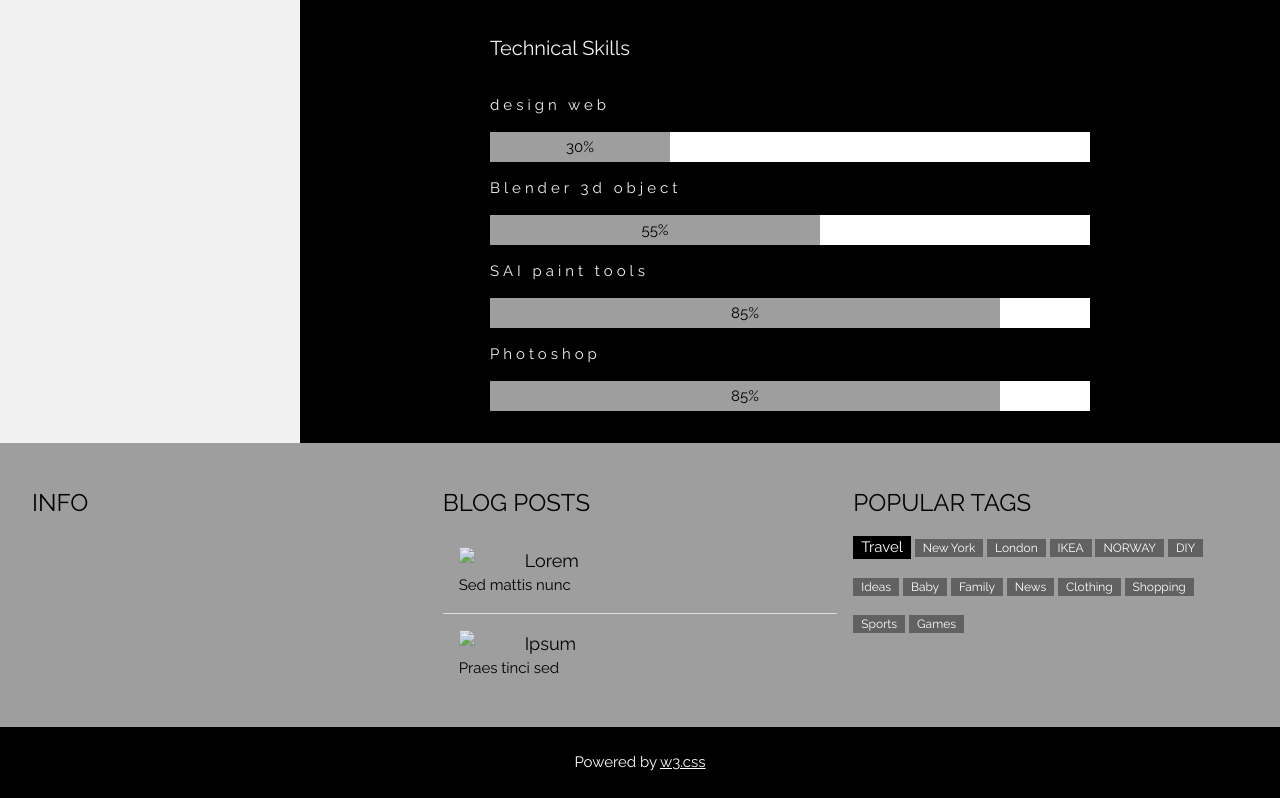
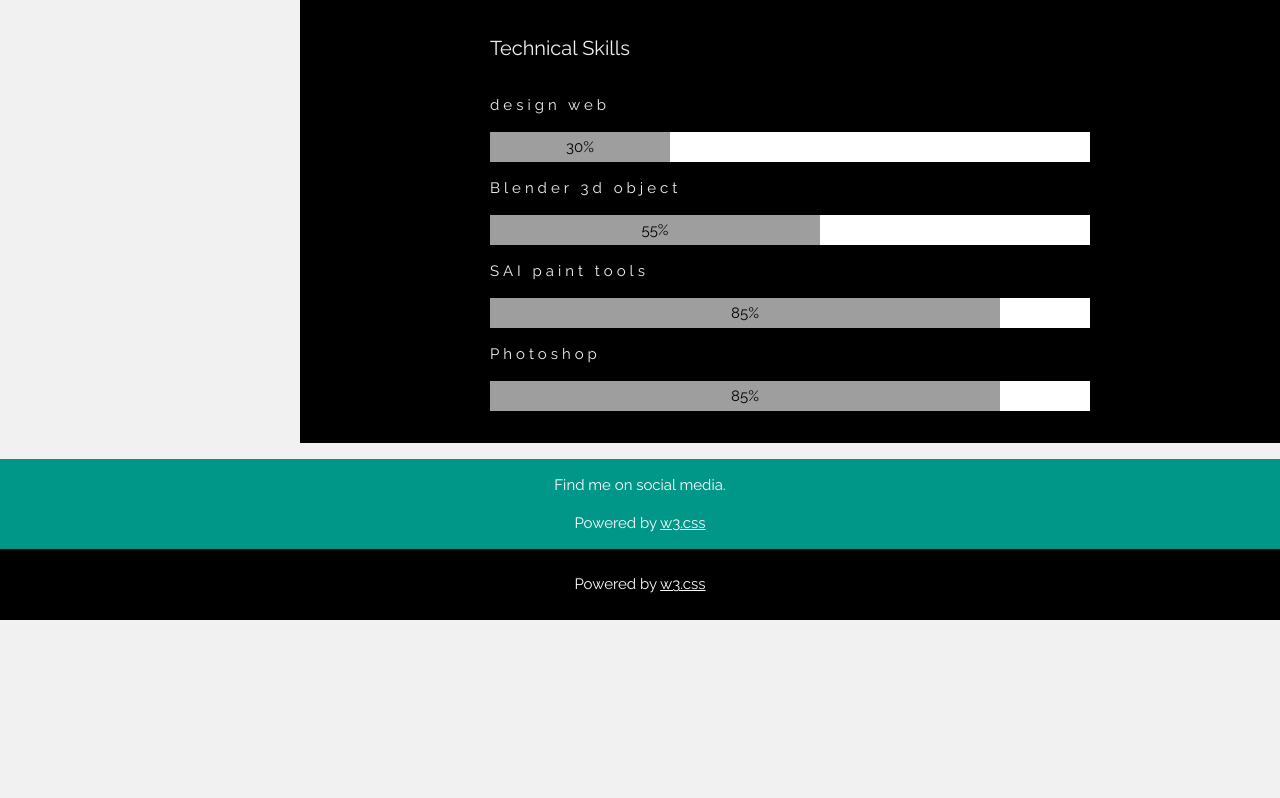
Before and after one commit to ShiroeART/ShiroeART.github.io, a plain HTML site: page index.html in a window 1280 px wide. Shown: the part 1032-1830 px from the top of the page. After the commit the page ends 1652 px from the top, so only its background shows below. Drawn offline with nearby package versions, Linux system fonts and the light colour scheme.

Commit message:
Update index.html

```diff
--- a/index.html
+++ b/index.html
@@ -113,40 +113,17 @@ body,h1,h2,h3,h4,h5 {font-family: "Raleway", sans-serif}
   <!-- Contact section -->
 
   <!-- Footer -->
-  <footer class="w3-container w3-padding-32 w3-grey">
-    <div class="w3-row-padding">
-      <div class="w3-third">
-        <h3>INFO</h3>
-         </div>
+  <footer class="w3-container w3-teal w3-center w3-margin-top">
+  <p>Find me on social media.</p>
+  <i class="fa fa-facebook-official w3-hover-opacity"></i>
+  <i class="fa fa-instagram w3-hover-opacity"></i>
+  <i class="fa fa-snapchat w3-hover-opacity"></i>
+  <i class="fa fa-pinterest-p w3-hover-opacity"></i>
+  <i class="fa fa-twitter w3-hover-opacity"></i>
+  <i class="fa fa-linkedin w3-hover-opacity"></i>
+  <p>Powered by <a href="https://www.w3schools.com/w3css/default.asp" target="_blank">w3.css</a></p>
+</footer>
 
-      <div class="w3-third">
-        <h3>BLOG POSTS</h3>
-        <ul class="w3-ul">
-          <li class="w3-padding-16 w3-hover-black">
-            <img src="/w3images/workshop.jpg" class="w3-left w3-margin-right" style="width:50px">
-            <span class="w3-large">Lorem</span><br>
-            <span>Sed mattis nunc</span>
-          </li>
-          <li class="w3-padding-16 w3-hover-black">
-            <img src="/w3images/gondol.jpg" class="w3-left w3-margin-right" style="width:50px">
-            <span class="w3-large">Ipsum</span><br>
-            <span>Praes tinci sed</span>
-          </li>
-        </ul>
-      </div>
-
-      <div class="w3-third">
-        <h3>POPULAR TAGS</h3>
-        <p>
-          <span class="w3-tag w3-black w3-margin-bottom">Travel</span> <span class="w3-tag w3-dark-grey w3-small w3-margin-bottom">New York</span> <span class="w3-tag w3-dark-grey w3-small w3-margin-bottom">London</span>
-          <span class="w3-tag w3-dark-grey w3-small w3-margin-bottom">IKEA</span> <span class="w3-tag w3-dark-grey w3-small w3-margin-bottom">NORWAY</span> <span class="w3-tag w3-dark-grey w3-small w3-margin-bottom">DIY</span>
-          <span class="w3-tag w3-dark-grey w3-small w3-margin-bottom">Ideas</span> <span class="w3-tag w3-dark-grey w3-small w3-margin-bottom">Baby</span> <span class="w3-tag w3-dark-grey w3-small w3-margin-bottom">Family</span>
-          <span class="w3-tag w3-dark-grey w3-small w3-margin-bottom">News</span> <span class="w3-tag w3-dark-grey w3-small w3-margin-bottom">Clothing</span> <span class="w3-tag w3-dark-grey w3-small w3-margin-bottom">Shopping</span>
-          <span class="w3-tag w3-dark-grey w3-small w3-margin-bottom">Sports</span> <span class="w3-tag w3-dark-grey w3-small w3-margin-bottom">Games</span>
-        </p>
-      </div>
-    </div>
-  </footer>
 
   <div class="w3-black w3-center w3-padding-24">Powered by <a href="https://www.w3schools.com/w3css/default.asp" title="W3.CSS" target="_blank" class="w3-hover-opacity">w3.css</a></div>
 
```
